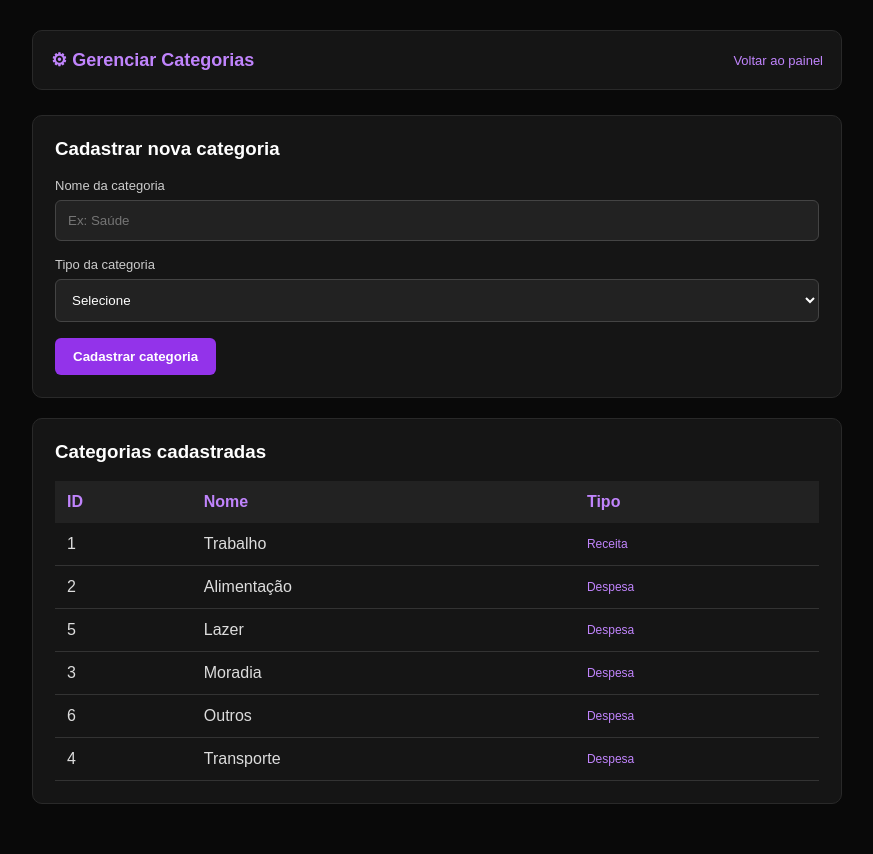
After one commit to nicolistorch-maker/projeto_financeiro, a PHP site: page /categorias.php in a window 1280 px wide. The commit adds this page. Shown: the whole page, without its empty margins (203-1076 px from the left). Run offline with PHP 8.4, Linux system fonts and the light colour scheme; a user stored in the database is signed in; data comes from the database, SQL or seed files in the repository; data that the repository does not hold is empty.

Commit message:
Implementa gerenciamento de usuarios e categorias

```diff
--- /dev/null
+++ b/www/categorias.php
@@ -0,0 +1,320 @@
+<?php
+
+session_start();
+
+if (!isset($_SESSION["id_usuario"])) {
+    header("Location: index.php?pagina=login");
+    exit;
+}
+
+if ($_SESSION["perfil_usuario"] != "admin") {
+    echo "Acesso negado.";
+    exit;
+}
+
+include("conexao.php");
+
+$mensagem = "";
+
+// CADASTRAR CATEGORIA
+
+if ($_SERVER["REQUEST_METHOD"] == "POST") {
+
+    $nome = trim($_POST["nome"] ?? "");
+    $tipo = $_POST["tipo"] ?? "";
+
+    if (empty($nome) || !in_array($tipo, ["receita", "despesa"])) {
+
+        $mensagem = "Preencha todos os campos corretamente.";
+
+    } else {
+
+        // VERIFICAR SE JA EXISTE
+
+        $sql = "SELECT id FROM categorias WHERE nome = ? AND tipo = ?";
+
+        $stmt = mysqli_prepare($conexao, $sql);
+        mysqli_stmt_bind_param($stmt, "ss", $nome, $tipo);
+        mysqli_stmt_execute($stmt);
+
+        $resultado = mysqli_stmt_get_result($stmt);
+
+        if (mysqli_num_rows($resultado) > 0) {
+
+            $mensagem = "Essa categoria ja existe.";
+
+        } else {
+
+            // INSERIR CATEGORIA
+
+            $sql = "INSERT INTO categorias (nome, tipo) VALUES (?, ?)";
+
+            $stmt2 = mysqli_prepare($conexao, $sql);
+            mysqli_stmt_bind_param($stmt2, "ss", $nome, $tipo);
+
+            if (mysqli_stmt_execute($stmt2)) {
+                header("Location: categorias.php");
+                exit;
+            } else {
+                $mensagem = "Erro ao cadastrar categoria.";
+            }
+
+            mysqli_stmt_close($stmt2);
+
+        }
+
+        mysqli_stmt_close($stmt);
+
+    }
+
+}
+
+// LISTAR CATEGORIAS
+
+$sql = "SELECT * FROM categorias ORDER BY tipo, nome";
+$resultado = mysqli_query($conexao, $sql);
+
+?>
+
+<!DOCTYPE html>
+<html lang="pt-br">
+
+<head>
+
+    <meta charset="UTF-8">
+    <meta name="viewport" content="width=device-width, initial-scale=1.0">
+
+    <title>Gerenciar Categorias</title>
+
+    <style>
+
+        * {
+            margin: 0;
+            padding: 0;
+            box-sizing: border-box;
+            font-family: Arial, Helvetica, sans-serif;
+        }
+
+        body {
+            background: #090909;
+            color: white;
+        }
+
+        .container {
+            max-width: 850px;
+            margin: auto;
+            padding: 30px 20px;
+        }
+
+        .topo {
+            background: #151515;
+            border: 1px solid #292929;
+            border-radius: 10px;
+            padding: 18px;
+            margin-bottom: 25px;
+            display: flex;
+            justify-content: space-between;
+            align-items: center;
+        }
+
+        .topo h2 {
+            color: #c084fc;
+            font-size: 18px;
+        }
+
+        .topo a {
+            color: #c084fc;
+            text-decoration: none;
+            font-size: 13px;
+        }
+
+        .formulario, .lista {
+            background: #151515;
+            border: 1px solid #292929;
+            border-radius: 10px;
+            padding: 22px;
+            margin-bottom: 20px;
+        }
+
+        h3 {
+            margin-bottom: 18px;
+        }
+
+        label {
+            display: block;
+            margin-bottom: 7px;
+            color: #cccccc;
+            font-size: 13px;
+        }
+
+        input, select {
+            width: 100%;
+            padding: 12px;
+            margin-bottom: 16px;
+            background: #222222;
+            border: 1px solid #444444;
+            border-radius: 6px;
+            color: white;
+        }
+
+        button {
+            background: #9333ea;
+            color: white;
+            border: none;
+            padding: 11px 18px;
+            border-radius: 6px;
+            cursor: pointer;
+            font-weight: bold;
+        }
+
+        button:hover {
+            background: #7e22ce;
+        }
+
+        .mensagem {
+            color: #fca5a5;
+            margin-bottom: 15px;
+        }
+
+        table {
+            width: 100%;
+            border-collapse: collapse;
+        }
+
+        th {
+            text-align: left;
+            color: #c084fc;
+            background: #222222;
+            padding: 12px;
+        }
+
+        td {
+            padding: 12px;
+            border-bottom: 1px solid #333333;
+            color: #dddddd;
+        }
+
+        .tipo {
+            color: #c084fc;
+            font-size: 12px;
+        }
+
+        @media (max-width: 500px) {
+            .container {
+                padding: 20px 12px;
+            }
+
+            .topo {
+                flex-direction: column;
+                gap: 12px;
+            }
+        }
+
+    </style>
+
+</head>
+
+<body>
+
+    <main class="container">
+
+        <div class="topo">
+
+            <h2>⚙ Gerenciar Categorias</h2>
+
+            <a href="admin.php">Voltar ao painel</a>
+
+        </div>
+
+        <section class="formulario">
+
+            <h3>Cadastrar nova categoria</h3>
+
+            <?php if (!empty($mensagem)) { ?>
+
+                <p class="mensagem">
+                    <?php echo htmlspecialchars($mensagem); ?>
+                </p>
+
+            <?php } ?>
+
+            <form action="categorias.php" method="POST">
+
+                <label>Nome da categoria</label>
+
+                <input type="text" name="nome" maxlength="100"
+                       placeholder="Ex: Saúde" required>
+
+                <label>Tipo da categoria</label>
+
+                <select name="tipo" required>
+
+                    <option value="">Selecione</option>
+
+                    <option value="receita">Receita</option>
+
+                    <option value="despesa">Despesa</option>
+
+                </select>
+
+                <button type="submit">
+                    Cadastrar categoria
+                </button>
+
+            </form>
+
+        </section>
+
+        <section class="lista">
+
+            <h3>Categorias cadastradas</h3>
+
+            <table>
+
+                <thead>
+
+                    <tr>
+                        <th>ID</th>
+                        <th>Nome</th>
+                        <th>Tipo</th>
+                    </tr>
+
+                </thead>
+
+                <tbody>
+
+                    <?php while ($categoria = mysqli_fetch_assoc($resultado)) { ?>
+
+                        <tr>
+
+                            <td>
+                                <?php echo $categoria["id"]; ?>
+                            </td>
+
+                            <td>
+                                <?php echo htmlspecialchars($categoria["nome"]); ?>
+                            </td>
+
+                            <td class="tipo">
+
+                                <?php
+                                echo ucfirst($categoria["tipo"]);
+                                ?>
+
+                            </td>
+
+                        </tr>
+
+                    <?php } ?>
+
+                </tbody>
+
+            </table>
+
+        </section>
+
+    </main>
+
+</body>
+
+</html>
```
Also changed, not shown: www/admin.php (+59 -2 lines), www/alterar_status.php (added, +98 -0 lines).
